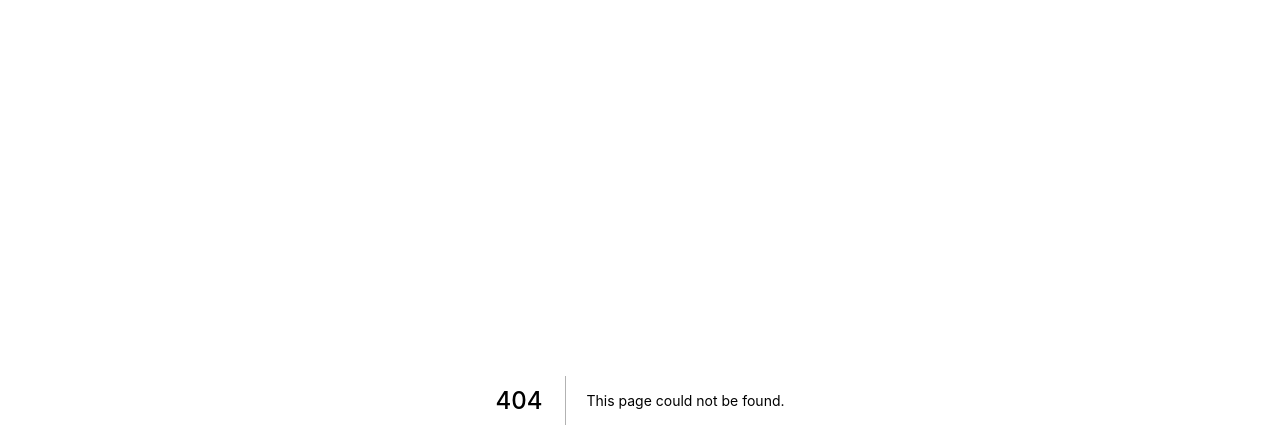
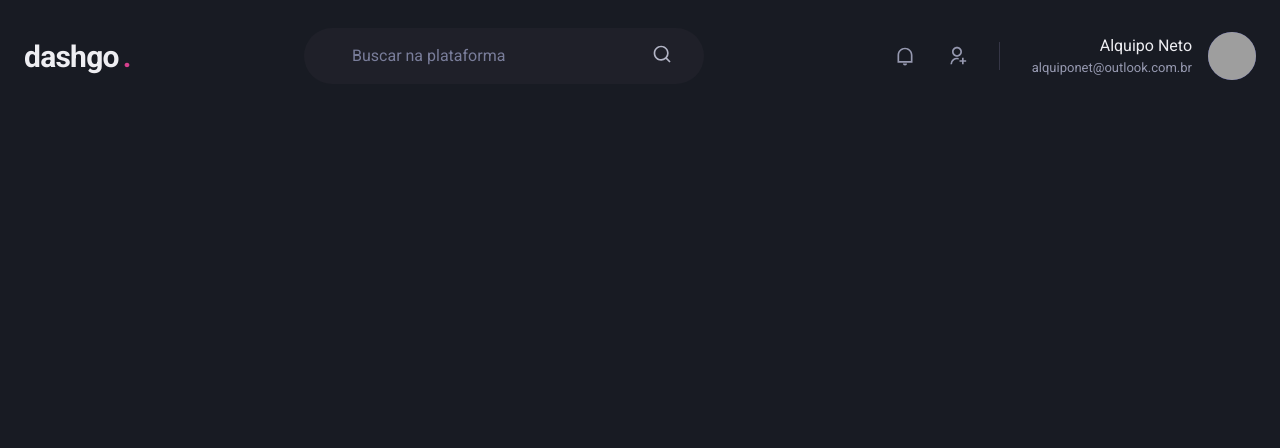
Before and after one commit to Alquipo/dashGo, a Next.js app: page /dashboard in a window 1280 px wide. Before the commit this address had no page. Shown: the top 448 px of the page. Built offline with nearby package versions, Linux system fonts and the light colour scheme; grey boxes are pictures that could not be loaded.

Commit message:
feat: header

```diff
--- a/package.json
+++ b/package.json
@@ -15,7 +15,8 @@
     "framer-motion": "^4.1.2",
     "next": "10.1.3",
     "react": "17.0.2",
-    "react-dom": "17.0.2"
+    "react-dom": "17.0.2",
+    "react-icons": "^4.2.0"
   },
   "devDependencies": {
     "@types/node": "^14.14.37",
--- /dev/null
+++ b/src/components/Header.tsx
@@ -0,0 +1,84 @@
+import { Flex, Input, Text, Icon, HStack, Box, Avatar } from "@chakra-ui/react";
+import { RiNotificationLine, RiSearchLine, RiUserAddLine } from 'react-icons/ri'
+
+export function Header() {
+  return (
+    <Flex
+      as='header'
+      w='100%'
+      maxWidth={1480}
+      h='20'
+      mx='auto'
+      mt='4'
+      px='6'
+      align='center'
+    >
+      <Text
+        fontSize='3xl'
+        fontWeight='bold'
+        letterSpacing='tight'
+        w='64'
+      >
+        dashgo
+        <Text as='span' ml='1' color='pink.500'>.</Text>
+      </Text>
+
+      <Flex
+        as='label'
+        flex='1'
+        py='4'
+        px='8'
+        ml='6'
+        maxWidth={400}
+        alignSelf='center'
+        color='gray.200'
+        position='relative'
+        bg='gray.800'
+        borderRadius='full'
+
+      >
+        <Input
+          color='gray.50'
+          variant='unstyled'
+          px='4'
+          mr='4'
+          placeholder='Buscar na plataforma'
+          _placeholder={{ color: 'gray.400' }}
+        />
+        <Icon as={RiSearchLine} fontSize='20' />
+      </Flex>
+
+      <Flex
+        align='center'
+        ml='auto'
+
+      >
+        <HStack
+          spacing='8'
+          mx='8'
+          pr='8'
+          py='1'
+          color='gray.300'
+          borderRightWidth={1}
+          borderColor='gray.700'
+
+        >
+          <Icon as={RiNotificationLine} fontSize='20' />
+          <Icon as={RiUserAddLine} fontSize='20' />
+        </HStack>
+
+        <Flex
+          align='center'
+        >
+          <Box mr='4' textAlign='right'>
+            <Text>Alquipo Neto</Text>
+            <Text color='gray.300' fontSize='small'>alquiponet@outlook.com.br</Text>
+          </Box>
+
+          <Avatar size='md' name='Alquipo Neto' src="https://github.com/alquipo.png"/>
+        </Flex>
+      </Flex>
+
+    </Flex>
+  )
+}
--- /dev/null
+++ b/src/pages/dashboard.tsx
@@ -0,0 +1,7 @@
+import { Header } from  '../components/Header'
+
+export default function Dashboard() {
+  return (
+    <Header />
+  )
+}
```
Also changed, not shown: 1 other file (tests, documents, lock files or other folders).
